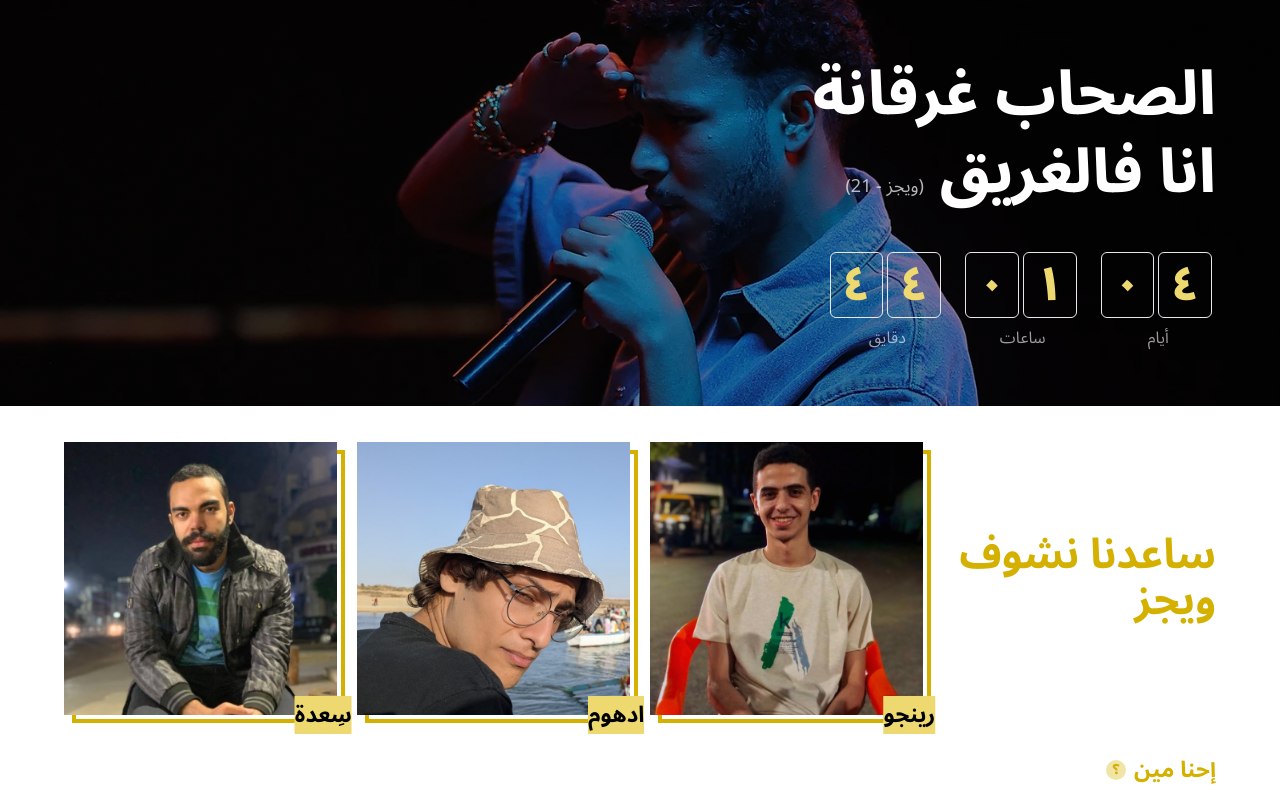
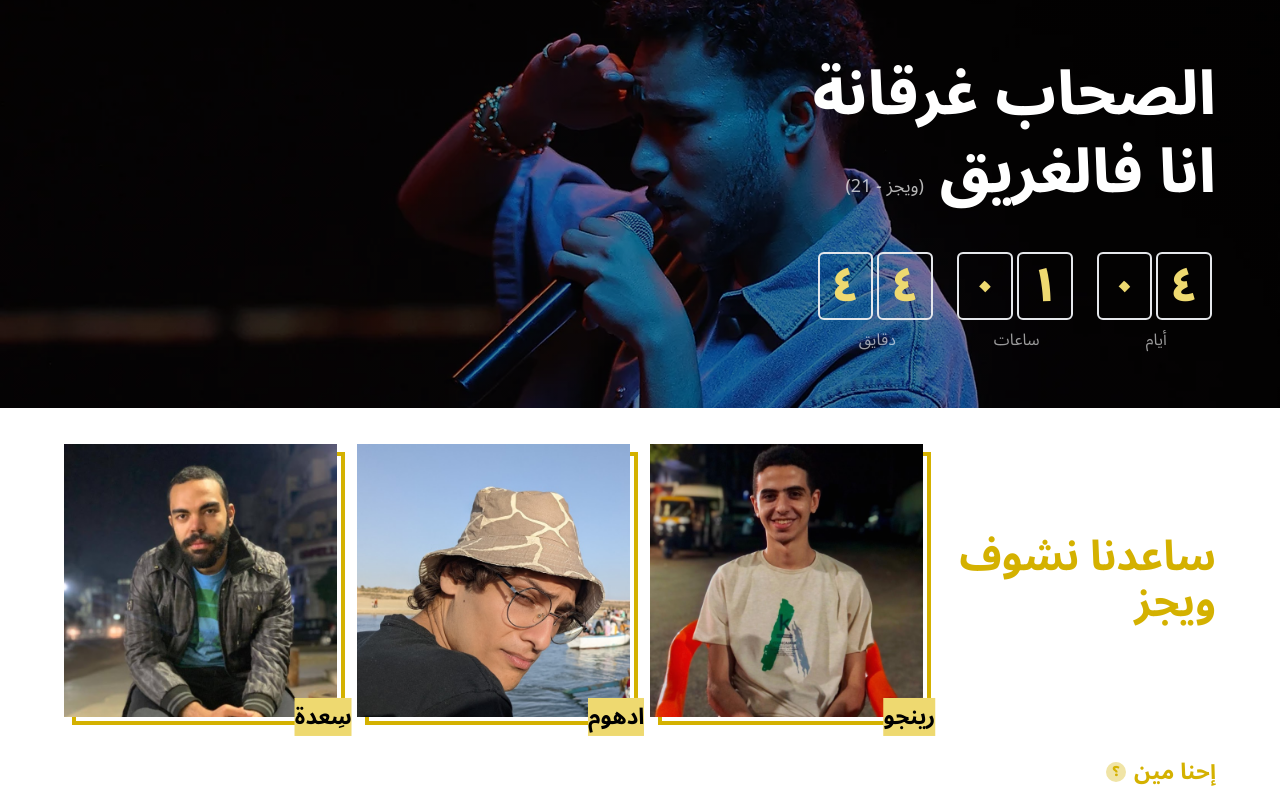
Before and after one commit to adhamali450/free-vip, a React (Vite) app: page / in a window 1280 px wide. Shown: the top 800 px of the page. Built offline with nearby package versions, Linux system fonts and the light colour scheme.

Commit message:
countdown border width

```diff
--- a/src/components/countdown-timer/DateTimeUnit.jsx
+++ b/src/components/countdown-timer/DateTimeUnit.jsx
@@ -19,7 +19,7 @@ const DateTimeUnit = ({ value, type, seperate }) => {
           return (
             <p
               key={i}
-              className="font-extrabold text-3xl sm:text-4xl xl:text-5xl mr-1 py-1 sm:py-2 px-2 sm:px-3 border rounded-md text-main-yellow"
+              className="font-extrabold text-3xl sm:text-4xl xl:text-5xl mr-1 py-1 sm:py-2 px-2 sm:px-3 border-[2px] rounded-md text-main-yellow"
             >
               {arNum(val)}
             </p>
```
